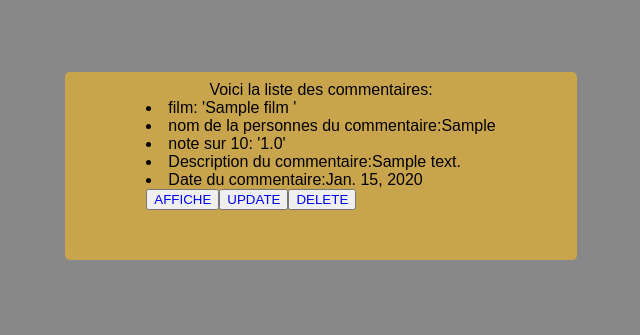
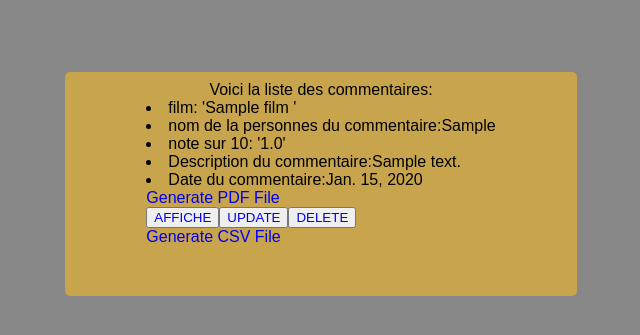
Before and after one commit to LAMINE-Lamine/SAE23, a Django app: page /commentaire/main_commentaire in a window 1280 px wide. Shown: the part 171-506 px from the top of the page, without its empty margins (319-959 px from the left). Run offline with Django 4.2, Linux system fonts and the light colour scheme; tables that the repository leaves empty hold one stand-in row (values such as "Sample post").

Commit message:
version 3.1

```diff
--- a/sae23project/filmographie/templates/categorie/affiche_categorie.html
+++ b/sae23project/filmographie/templates/categorie/affiche_categorie.html
@@ -30,7 +30,7 @@ FILM
 <br>
 <br>
 
-<h2>Ici nous pouvons voir les differents commentaires pour le film en question ci-dessous:</h2>
+<h2>Ici nous pouvons voir les differents commentaires pour le film en question cidessous:</h2>
 
         {% for l in liste %}
 <article class="info_film">
--- a/sae23project/filmographie/templates/commentaire/main_commentaire.html
+++ b/sae23project/filmographie/templates/commentaire/main_commentaire.html
@@ -14,13 +14,14 @@ commentaire
     <div class="bloc-info">
 
 
-             <li> film: '{{l.film}}' </li>
-             <li>  nom de la personnes du commentaire:{{l.personnes}} </li>
+            <li> film: '{{l.film}}' </li>
+            <li>  nom de la personnes du commentaire:{{l.personnes}} </li>
             <li> note sur 10: '{{l.note}}' </li>
-             <li> Description du commentaire:{{l.commentaire}} </li>
+            <li> Description du commentaire:{{l.commentaire}} </li>
             <li> Date du commentaire:{{l.date}} </li>
-
+            <a href="/filmographie_pdf/{{l.id}}/" class="file" target="blank">Generate PDF File</a>
      <div class="separ-button"><button><a href="/affiche-commentaire/{{l.id}}/">AFFICHE</a></button><button><a href="/update-commentaire/{{l.id}}/">UPDATE</a></button><button><a href="/delete-commentaire/{{l.id}}/">DELETE</a></button></div>
+        <a href="/filmographie_csv/{{l.id}}" class="file" target="blank">Generate CSV File</a> </div>
             </div>
         </article>
         {% endfor %}
--- a/sae23project/filmographie/templates/film/affiche_film.html
+++ b/sae23project/filmographie/templates/film/affiche_film.html
@@ -5,7 +5,9 @@ Film
 {% block content %}
     <div>
        <h1> Moyenne  : {{somme}}</h1>
-        <h1> Moyenne  : {{max_value}}</h1>
+        <h1> Note la plus élevé  :{{Maximum_value}}</h1>
+        <h1> Note la plus base :{{Minimum_value}}</h1>
+
          {% for a in liste3 %}
 
 
--- a/sae23project/filmographie/templates/film/main_film.html
+++ b/sae23project/filmographie/templates/film/main_film.html
@@ -5,17 +5,17 @@
 {% block content %}
 <div class="FILM">
 
+{% for l in films %}
 
   <div class="FILMA">
         <article class="nomC">Voici la liste des films crées :
 
 
             <h2><a href="/film/formulaire_film">Ajouter un film</a></h2>
-{% for l in films %}
 
 
 
-             <li> La categorie du film: '{{l.nom}}  {{categorie.nom}}' </li>
+            <li> La categorie du film: '{{l.nom}}  {{categorie.nom}}' </li>
             <li> Le nom du film: {{l.nom}} </li>
             <li> La date de sortie du film est: {{l.annee_de_sortie}}  </li>
             <li> <img src="{{l.affiche}}" height=90px > </li>
--- a/sae23project/filmographie/templates/home.html
+++ b/sae23project/filmographie/templates/home.html
@@ -19,6 +19,7 @@
              <li class="list"><a href="/commentaire/main_commentaire">commentaire</a></li>
              <li class="list"><a href="/personne/main_personne">personne</a></li>
 
+
             </ul>
 
          <div class="home" id="classe_darme" ></div>
--- a/sae23project/filmographie/urls.py
+++ b/sae23project/filmographie/urls.py
@@ -3,6 +3,12 @@ from . import views
 
 urlpatterns = [
     path('', views.main),
+
+
+
+    path('filmographie_csv/<int:id>/', views.filmographie_csv, name='filmographie_csv'),
+    path('filmographie_pdf/<int:id>/', views.filmographie_pdf),
+
 
     path('categorie/formulaire_categorie', views.formulaire_categorie),
     path('categorie/main_categorie', views.main_categorie),
@@ -44,4 +50,8 @@ urlpatterns = [
     path('delete-personne/<int:id>/', views.delete_personne),
     path('update-personne/<int:id>/', views.update_personne),
     path('updatetraitement-personne/<int:id>/', views.updatetraitement_personne),
+
+
+
+
 ]
--- a/sae23project/filmographie/views.py
+++ b/sae23project/filmographie/views.py
@@ -1,11 +1,21 @@
 from django.http import HttpRequest, HttpResponse, HttpResponseRedirect
-from django.shortcuts import render
+
 from .forms import Categorie
 from .forms import Film
 from .forms import Personne
 from .forms import Commentaire
 from .forms import Acteur
 from . import models
+from fpdf import FPDF
+from django.shortcuts import render
+from django.http import FileResponse
+import csv
+
+
+
+
+
+
 
 def main(request):
 	return render(request,"home.html")
@@ -120,22 +130,29 @@ def affiche_film(request, id):
 	liste3 = list(models.commentaire.objects.filter(film_id=id))
 	liste=list(models.acteur.objects.filter(film=film))
 
-
+	liste_note=[]
 	somme = 0
+	max_value= 0
+	min_value = 0
 	if len(liste3) != 0:
 		for commentaire in liste3:
 			somme = somme + commentaire.note
+			liste_note.append(commentaire.note)
+			print('Maximum_value',max_value)
+			max_value = max(liste_note)
+			print('Minimum_value', min_value)
+			min_value = min(liste_note)
 		somme = somme / len(liste3)
 		print(somme)
-
-	liste_note = [commentaire.note]
-
-	max_value = max(liste_note)
-	print('Maximum value', max_value)
+		print(max_value)
+		print(min_value)
 
 
 
-	return render(request,'film/affiche_film.html',{"film": film ,"liste":liste,"liste3":liste3,"somme":somme,'Maximum value':max_value})
+
+
+
+	return render(request,'film/affiche_film.html',{"film": film ,"liste":liste,"liste3":liste3,"somme":somme,'Maximum_value':max_value})
 
 
 
@@ -341,3 +358,37 @@ def delete_commentaire(request, id):
 	commentaire = models.commentaire.objects.get(pk=id)
 	commentaire.delete()
 	return HttpResponseRedirect("/commentaire/main_commentaire")
+
+
+def filmographie_pdf(request ,id):
+	commentaire = models.commentaire.objects.get(pk=id)
+	pdf = FPDF()
+	pdf.add_page()
+	pdf.set_font('Arial', size=16)
+	pdf.cell(200, 10, txt="Voici les éléments des commentaires :", ln=2, align='C')
+	pdf.cell(200, 10, txt="Nom du film " + str(commentaire.film), ln=2, align='C')
+	pdf.cell(200, 10, txt="Le commentaire du film " + str(commentaire.commentaire), ln=2, align='C')
+	pdf.cell(200, 10, txt="La note du film " + str(commentaire.note), ln=2, align='C')
+	pdf.cell(200, 10, txt="La personne qui la publier " + str(commentaire.personnes), ln=2, align='C')
+
+	pdf.cell(200, 10, txt="La date du commentaire " + str(commentaire.date), ln=2, align='C')
+
+	pdf.output('filmographie.pdf')
+	response = FileResponse(open("filmographie.pdf"))
+	return response
+
+
+def filmographie_csv(request,id):
+    response = HttpResponse(content_type='text/csv')
+    response['Content-Dispostion'] = 'attachment; filename=filmographie_csv.csv'
+
+    writer = csv.writer(response)
+#CSV
+    commentaire = models.commentaire.objects.all()
+
+    writer.writerow(['Nom film','commentaire film ',' nom de la personne ','note du commentaire','Date commentaire'])
+
+    for commentaire in commentaire:
+        writer.writerow([commentaire.film,'      /       '      ,commentaire.commentaire,'      /       ' ,commentaire.personnes,'      /       ' ,commentaire.note,'      /       ' ,commentaire.date])
+
+    return response
```
